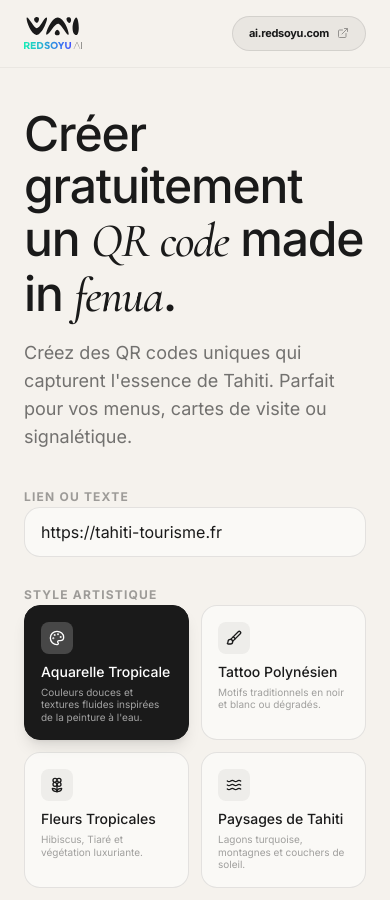
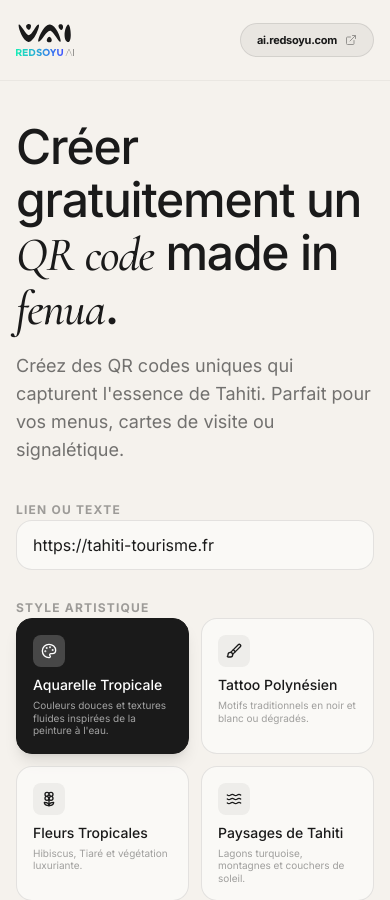
Before and after one commit to rub987/Tahiti-QR-codes, a React (Vite) app: page / in a window 390 px wide. Shown: the top 900 px of the page. Built offline with nearby package versions, Linux system fonts and the light colour scheme.

Commit message:
feat(header): Improve header layout and responsiveness
Refactors the header component to use a max-width container and adjust padding for better responsiveness across different screen sizes. This ensures the logo and language switcher are consistently aligned and visible.

```diff
--- a/src/App.tsx
+++ b/src/App.tsx
@@ -86,7 +86,8 @@ export default function App() {
   return (
     <div className="min-h-screen flex flex-col">
       {/* Header */}
-      <header className="px-6 py-4 md:px-10 md:py-6 flex justify-between items-center border-b border-tahiti-ink/5">
+      <header className="border-b border-tahiti-ink/5">
+        <div className="max-w-7xl mx-auto px-4 sm:px-6 lg:px-8 h-20 flex items-center justify-between">
           <div className="flex items-center gap-4">
             <div className="flex items-center justify-center text-tahiti-ink">
               <VaiLogo className="h-8 md:h-10 w-auto" />
@@ -116,9 +117,10 @@ export default function App() {
               <ExternalLink className="w-3 h-3 opacity-40 group-hover:opacity-100 transition-opacity" />
             </a>
           </div>
+        </div>
       </header>
 
-      <main className="flex-1 max-w-6xl mx-auto w-full px-6 pb-20">
+      <main className="flex-1 max-w-7xl mx-auto w-full px-4 sm:px-6 lg:px-8 pb-20">
         <AnimatePresence mode="wait">
           {step === 1 ? (
             <motion.div
```
Lines whose indentation alone changed are shown as unchanged.
